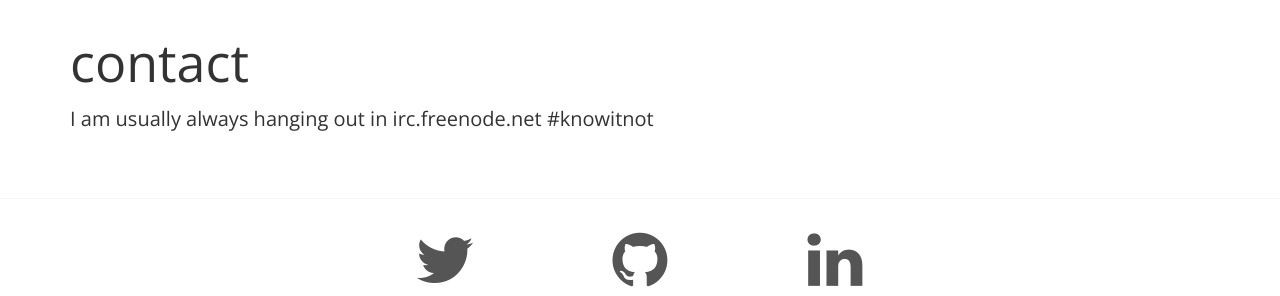
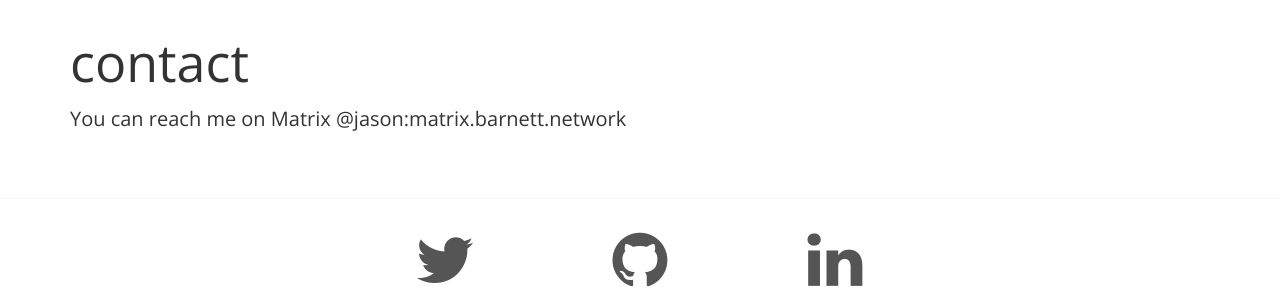
Before and after one commit to jasonwbarnett/jasonwbarnett.github.io, a Jekyll site: the page built from contact/index.md, in a window 1280 px wide. Shown: the part 407-703 px from the top of the page. Built offline with Jekyll 4.4.1, drawn with Linux system fonts in a browser that asks for light colours; Markdown is read by kramdown in place of the engine named in the settings.

Commit message:
update contact

```diff
--- a/contact/index.md
+++ b/contact/index.md
@@ -3,9 +3,7 @@ layout: page
 title: "Contact Jason Barnett"
 cover: "/img/about-smaller.jpg"
 ---
+
 # contact
 
-I am usually always hanging out in irc.freenode.net #knowitnot
-
-[1]: http://www.mindjet.com/
-[2]: http://www.spigit.com/
+You can reach me on Matrix @jason:matrix.barnett.network
```
